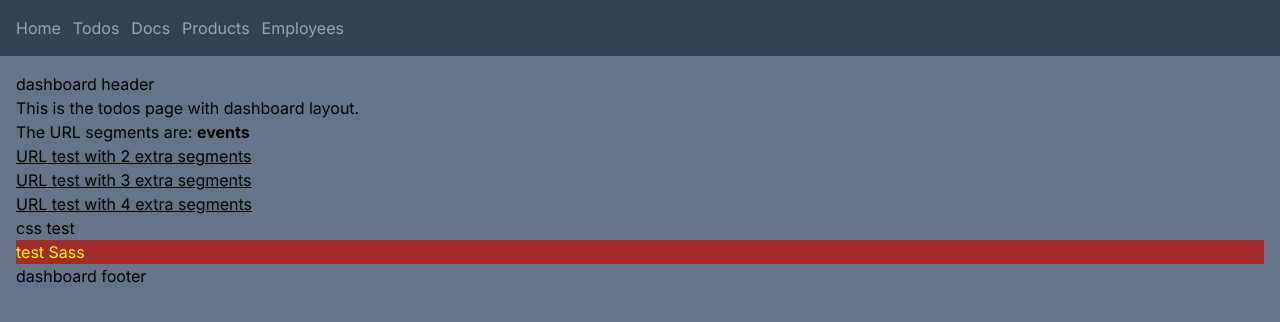
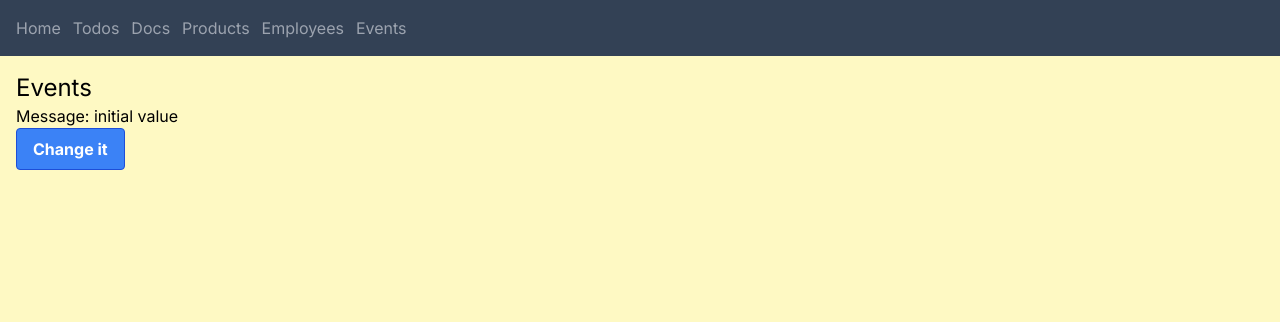
Before and after one commit to edwardtanguay/et823-nextjs-app, a Next.js app: page /events in a window 1280 px wide. Shown: the top 322 px of the page. Built offline with nearby package versions, Linux system fonts and the light colour scheme.

Commit message:
before prisma

```diff
--- /dev/null
+++ b/app/(marketing)/events/page.tsx
@@ -0,0 +1,12 @@
+import NewTodoForm from "@/components/NewTodoForm"
+
+const PageEvents = () => {
+	return (
+		<>
+		<h1 className="text-2xl">Events</h1>
+		<NewTodoForm/>
+		</>
+	)
+}
+
+export default PageEvents
--- a/app/globals.scss
+++ b/app/globals.scss
@@ -1,6 +1,12 @@
 @tailwind base;
 @tailwind components;
 @tailwind utilities;
+
+@layer components {
+	.btnNormal {
+		@apply bg-blue-500 hover:bg-blue-700 text-white font-bold py-2 px-4 border border-blue-700 rounded;
+	}
+}
 
 :root {
 	--foreground-rgb: 0, 0, 0;
@@ -25,4 +31,5 @@ body {
 			color: yellow
 		}
 	}
+
 }
--- a/app/layout.tsx
+++ b/app/layout.tsx
@@ -26,6 +26,9 @@ const links = [
 	},
 	{
 		href: '/employees', title: 'Employees'
+	},
+	{
+		href: '/events', title: 'Events'
 	}
 ]
 
--- /dev/null
+++ b/components/NewTodoForm.tsx
@@ -0,0 +1,21 @@
+"use client"
+import { useState } from 'react';
+
+const NewTodoForm = () => {
+	const [message, setMessage] = useState('initial value');
+
+	const handleChangeMessage = () => {
+		setMessage('new text');
+	}
+
+	console.log(localStorage);
+
+	return (
+		<>
+			<div>Message: {message}</div>
+			<div><button className="btnNormal" onClick={() => handleChangeMessage()}>Change it</button></div>
+		</>
+	)
+}
+
+export default NewTodoForm
```
